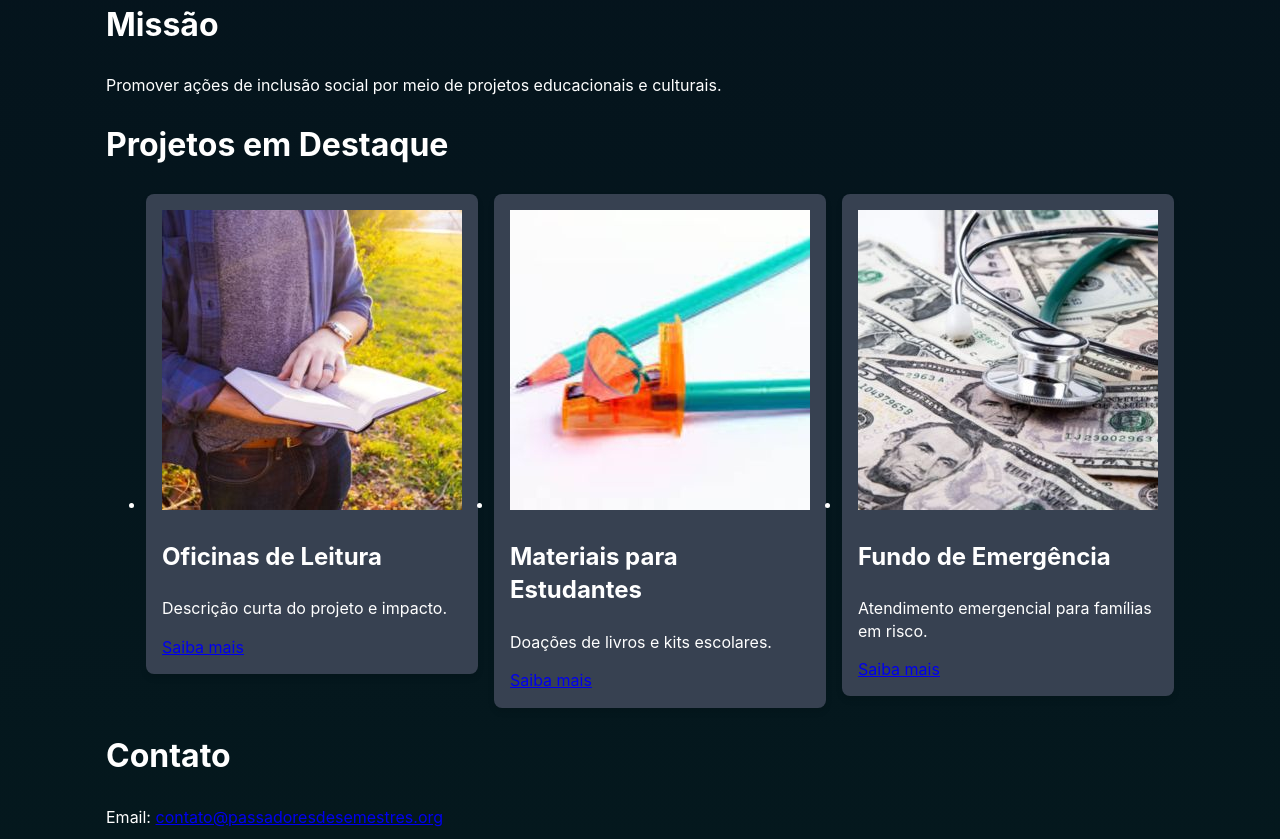
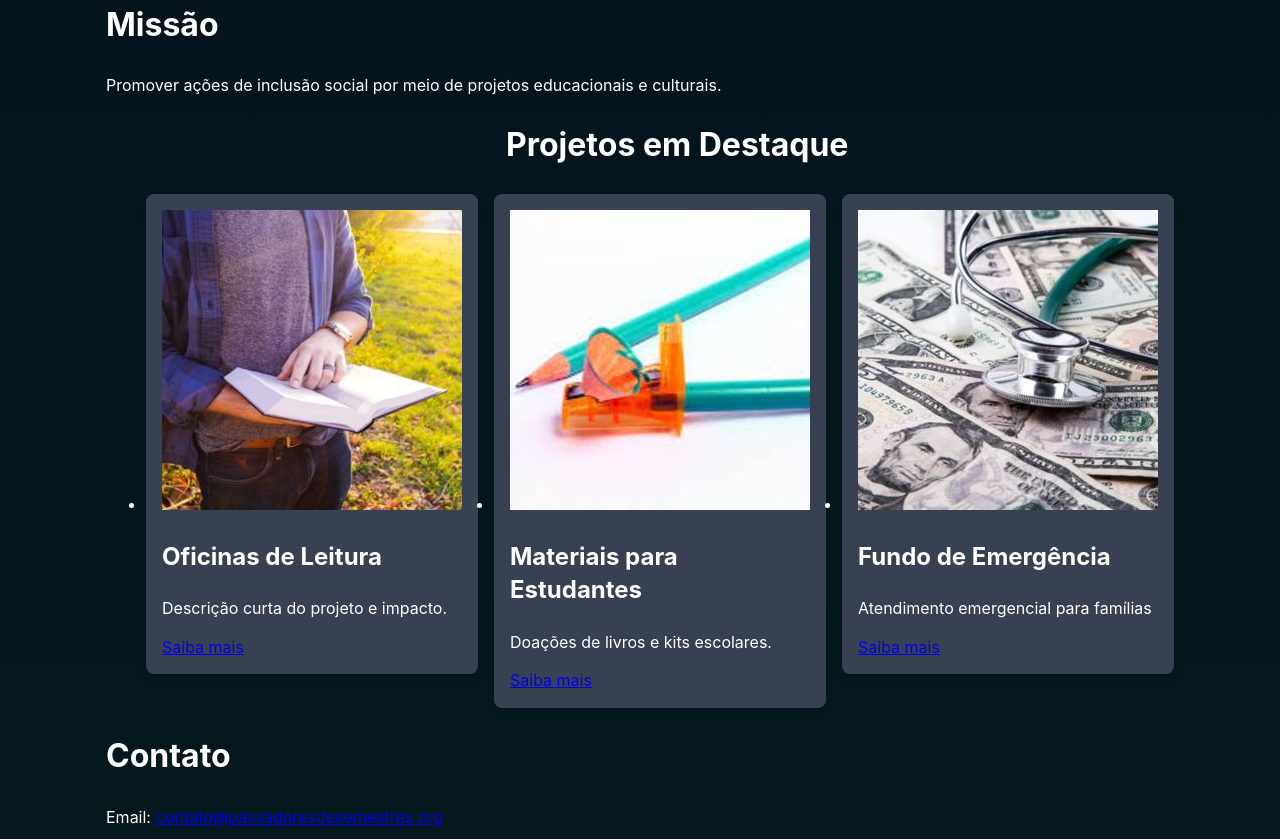
Before and after one commit to MaiconDS28/passadores_de_semestre_Entrega2, a plain HTML site: page index.html in a window 1280 px wide. Shown: the part 699-1538 px from the top of the page. Drawn offline with Linux system fonts and the light colour scheme.

Commit message:
organização do css

```diff
--- a/css/styles.css
+++ b/css/styles.css
@@ -345,3 +345,7 @@ h3 { font-size: var(--font-size-xl); }
     color: var(--neutral);
     font-size: var(--font-size-sm);
 }
+
+.projetos-destaque{
+    h2{margin-left: 400px;}
+}
--- a/index.html
+++ b/index.html
@@ -68,7 +68,7 @@
                         <!-- Imagem: projeto3.jpg, 300px largura -->
                         <img src="assets/img/projeto3.jpg" alt="Fundo de emergência" width="300" loading="lazy">
                         <h3>Fundo de Emergência</h3>
-                        <p>Atendimento emergencial para famílias em risco.</p>
+                        <p>Atendimento emergencial para famílias</p>
                         <a href="projetos.html#proj-3" class="cta">Saiba mais</a>
                     </article>
                 </li>
```
Also changed, not shown: projetos.html (+2 -2 lines).
